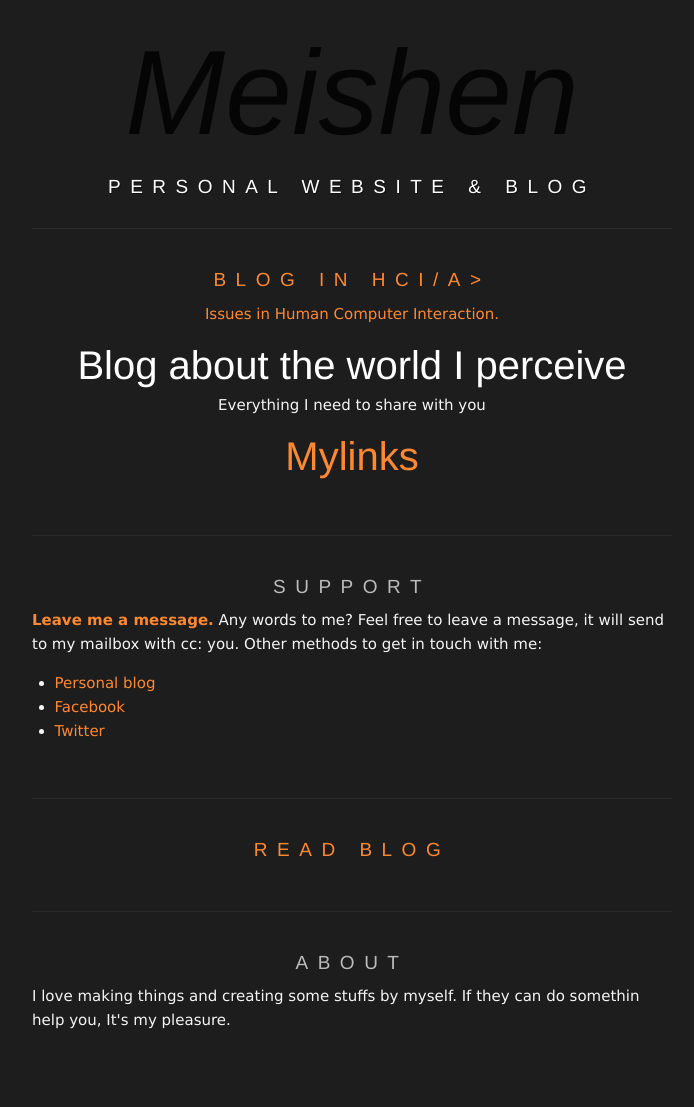
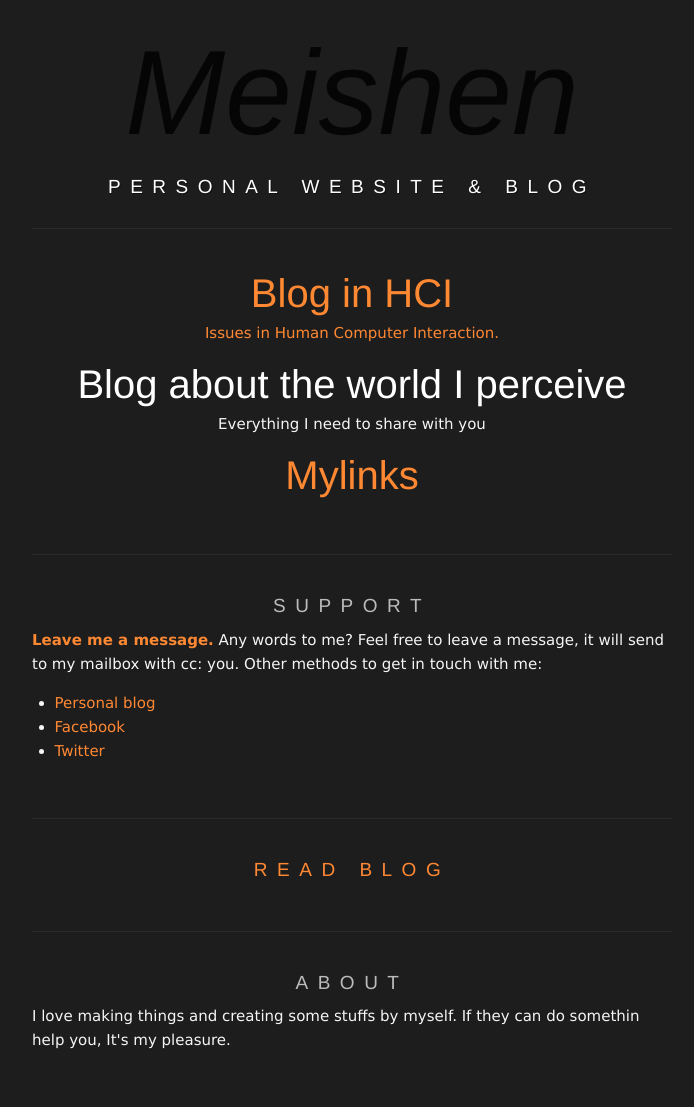
Before and after one commit to meishen1991/meishen1991.github.com, a Jekyll site: the page index.html, which Jekyll copies as it is, in a window 1280 px wide. Shown: the whole page, without its empty margins (288-982 px from the left). Built offline with Jekyll 4.4.1, drawn with Linux system fonts in a browser that asks for light colours.

```diff
--- a/index.html
+++ b/index.html
@@ -18,7 +18,7 @@
 
     <section id="featuring">
 
-      <h2><a href="http://zzgary.github.io/wireframeguess">Blog in  HCI/a></h2>
+      <h3><a href="http://zzgary.github.io/wireframeguess">Blog in  HCI</h3>
       <p>Issues in Human Computer Interaction.</p>
       <h3><a href="http://zzgary.github.io/contactmejs"> </a> Blog about the world I perceive</h3>
       <p>Everything I need to share with you</p>
```
Also changed, not shown: other parts of index.html (+1 -1 lines).
